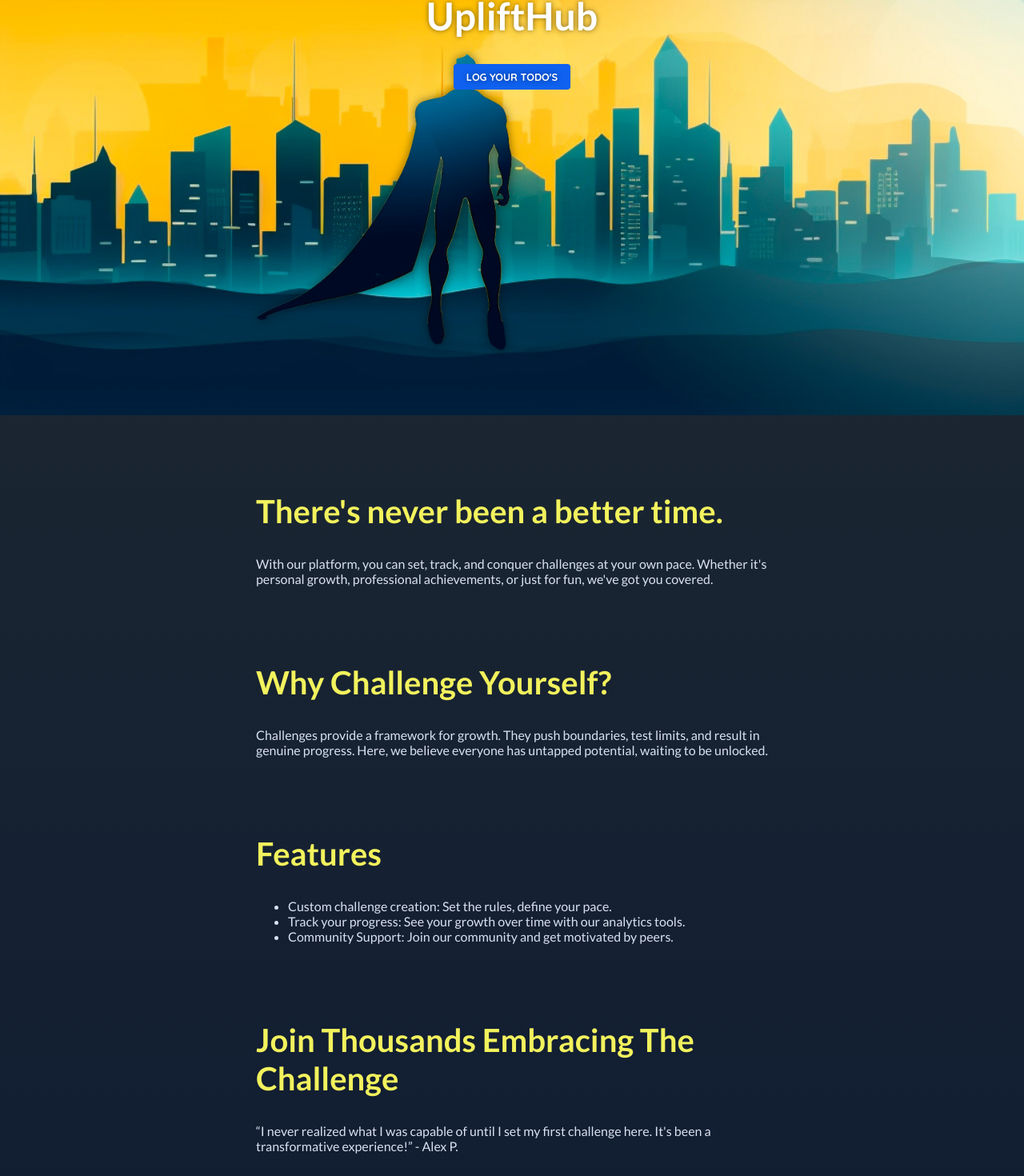
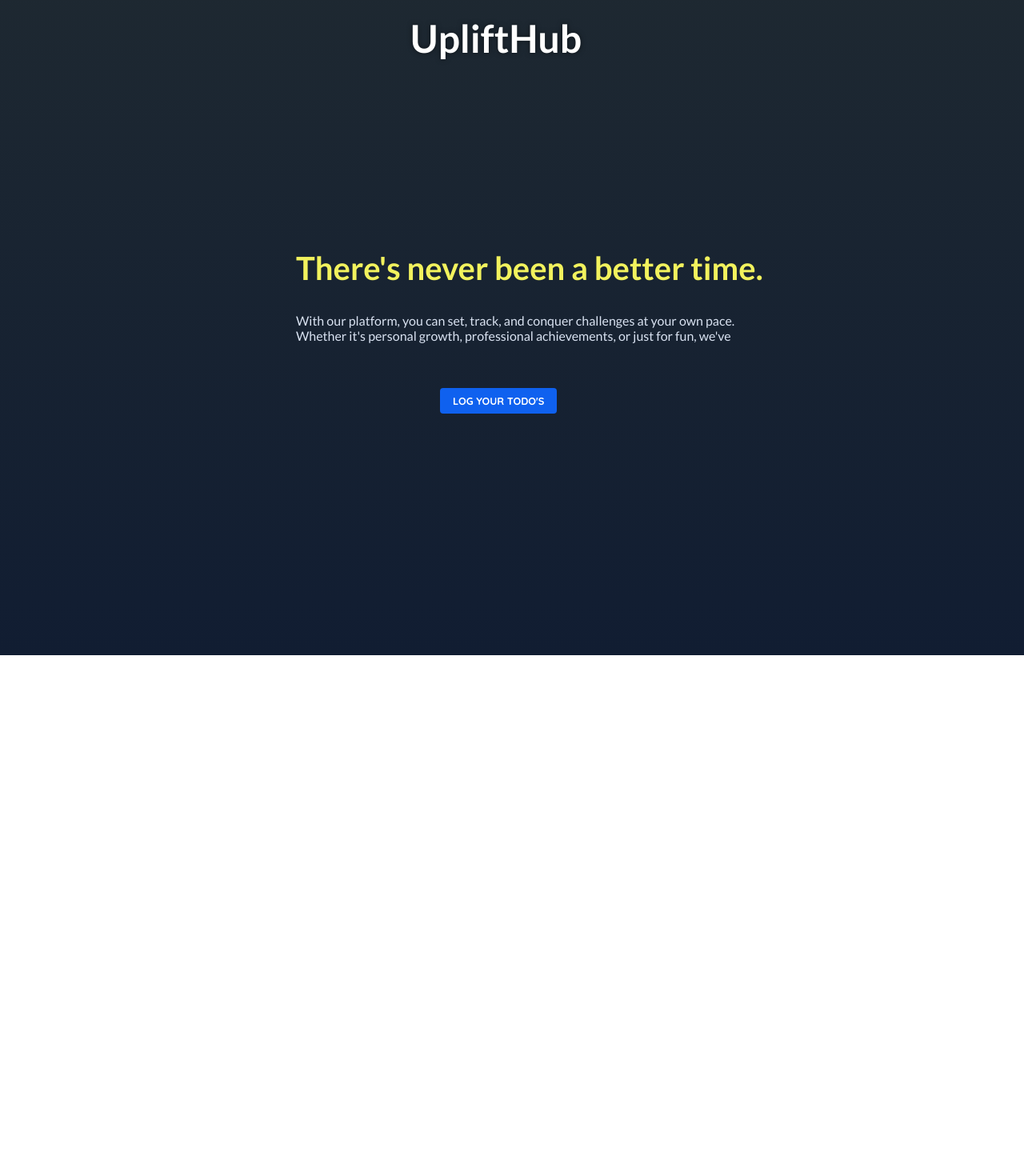
Before and after one commit to sowmya1066/ReactAnimations, a React (Vite) app: page / in a window 1280 px wide. Shown: the part 281-1751 px from the top of the page at 80% size. After the commit the page ends 1100 px from the top, so only its background shows below. Built offline with nearby package versions, Linux system fonts and the light colour scheme.

Commit message:
re-triggering via keys

```diff
--- a/src/index.css
+++ b/src/index.css
@@ -16,20 +16,12 @@ body {
 
 #main-header {
   display: flex;
-  justify-content: space-between;
+  justify-content: center;
   align-items: center;
   width: 80%;
   max-width: 40rem;
   margin: 2rem auto;
   color: #fff;
-}
-
-#hero-img {
-  display: block;
-  width: 80%;
-  height: 60vh;
-  margin: 2rem auto;
-  object-fit: cover;
 }
 
 #main-header h1 {
@@ -40,33 +32,13 @@ body {
 
 #welcome-header {
   height: 100vh;
-}
-
-#city-image {
-  width: 100%;
-  height: 100%;
-  position: absolute;
-  top: 0;
-  left: 0;
-  object-fit: cover;
-}
-
-#hero-image {
-  width: 20rem;
-  max-width: 40%;
-  position: absolute;
-  bottom: 10%;
-  left: 25%;
-  object-fit: cover;
-  filter: drop-shadow(0 0 6px rgba(0, 0, 0, 0.5));
+  margin-top: 300px;
+  margin-left: 300px;
+  margin-bottom: -50px;
 }
 
 #welcome-header-content {
   width: 40rem;
-  position: absolute;
-  top: 30%;
-  left: calc(50% - 20rem);
-  z-index: 1;
   text-shadow: 0 0 6px rgba(0, 0, 0, 0.5);
   text-align: center;
 }
@@ -88,6 +60,8 @@ body {
   font-size: 0.8rem;
   font-weight: bold;
   text-transform: uppercase;
+  margin-top: 40px;
+  margin-left: 230px;
 }
 
 #cta-link:hover {
@@ -95,7 +69,8 @@ body {
 }
 
 #welcome-content section {
-  margin: 6rem 0;
+  margin-top: -540px;
+  margin-left: 50px;
 }
 
 #welcome-content h2 {
--- a/src/pages/Welcome.jsx
+++ b/src/pages/Welcome.jsx
@@ -1,7 +1,4 @@
 import { Link } from "react-router-dom";
-
-import cityImg from "../assets/city.jpg";
-import heroImg from "../assets/hero.png";
 
 export default function WelcomePage() {
   return (
@@ -9,16 +6,7 @@ export default function WelcomePage() {
       <header id="welcome-header">
         <div id="welcome-header-content">
           <h1>UpliftHub</h1>
-          <Link id="cta-link" to="/challenges">
-            Log your todo's
-          </Link>
         </div>
-        <img
-          src={cityImg}
-          alt="A city skyline touched by sunlight"
-          id="city-image"
-        />
-        <img src={heroImg} alt="A superhero wearing a cape" id="hero-image" />
       </header>
       <main id="welcome-content">
         <section>
@@ -26,42 +14,12 @@ export default function WelcomePage() {
           <p>
             With our platform, you can set, track, and conquer challenges at
             your own pace. Whether it&apos;s personal growth, professional
-            achievements, or just for fun, we&apos;ve got you covered.
+            achievements, or just for fun, we&apos;ve
           </p>
         </section>
-
-        <section>
-          <h2>Why Challenge Yourself?</h2>
-          <p>
-            Challenges provide a framework for growth. They push boundaries,
-            test limits, and result in genuine progress. Here, we believe
-            everyone has untapped potential, waiting to be unlocked.
-          </p>
-        </section>
-
-        <section>
-          <h2>Features</h2>
-          <ul>
-            <li>Custom challenge creation: Set the rules, define your pace.</li>
-            <li>
-              Track your progress: See your growth over time with our analytics
-              tools.
-            </li>
-            <li>
-              Community Support: Join our community and get motivated by peers.
-            </li>
-          </ul>
-        </section>
-
-        <section>
-          <h2>Join Thousands Embracing The Challenge</h2>
-          <p>
-            “I never realized what I was capable of until I set my first
-            challenge here. It&apos;s been a transformative experience!” - Alex
-            P.
-          </p>
-          {/* You can add more testimonials or even a carousel for multiple testimonials */}
-        </section>
+        <Link id="cta-link" to="/challenges">
+          Log your todo's
+        </Link>
       </main>
     </>
   );
```
